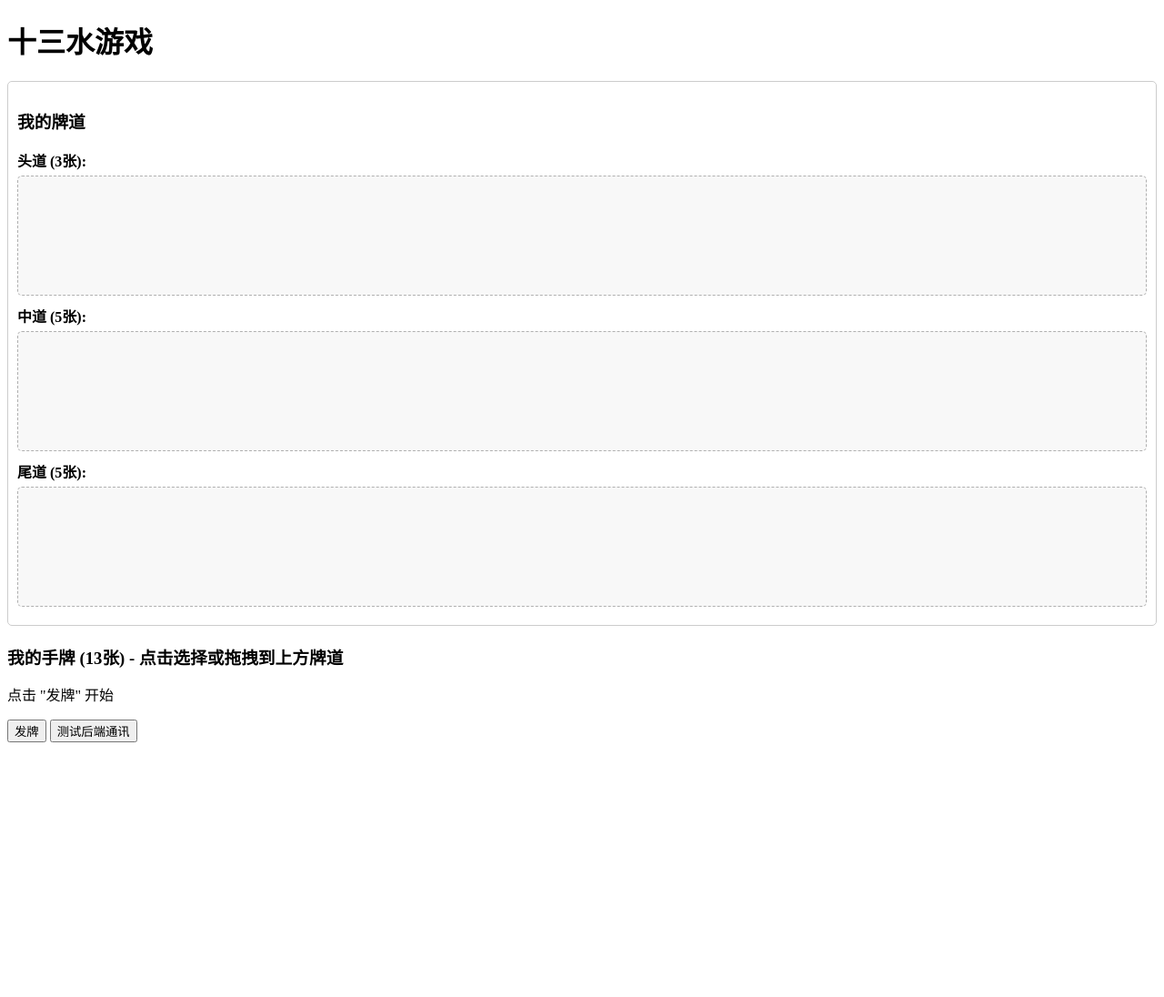
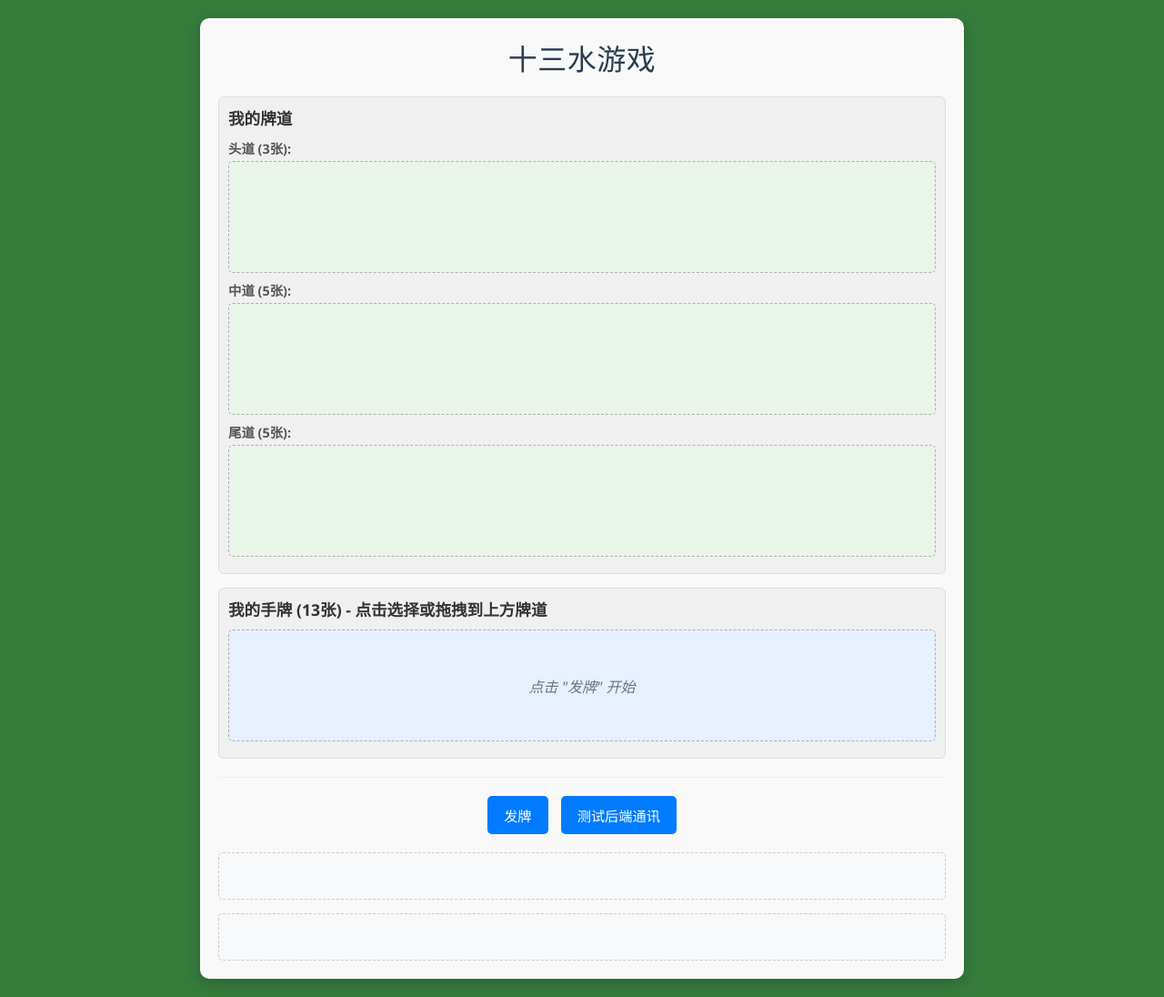
Before and after one commit to wen952888/cdd, a PHP site: page / in a window 1280 px wide. Shown: the whole page at 91% size. Before the commit the page ends 816 px from the top, so only its background shows below. Run offline with PHP 8.4, Linux system fonts and the light colour scheme.

Commit message:
Update style.css

```diff
--- a/frontend/css/style.css
+++ b/frontend/css/style.css
@@ -1,57 +1,223 @@
-/* ... (已有样式) ... */
+/* frontend/css/style.css */
 
-.player-area {
+body {
+    font-family: 'Segoe UI', Tahoma, Geneva, Verdana, sans-serif;
+    display: flex;
+    justify-content: center;
+    align-items: flex-start; /* 改为 flex-start 以便内容多时可以滚动 */
+    min-height: 100vh;
+    background-color: #367c3d;
+    margin: 0;
+    padding: 20px; /* 给整体页面一些边距 */
+    box-sizing: border-box;
+}
+
+.game-container {
+    background-color: #f9f9f9;
+    padding: 20px; /* 减少一点内边距 */
+    border-radius: 10px; /* 统一圆角 */
+    box-shadow: 0 4px 15px rgba(0,0,0,0.2);
+    text-align: center;
+    width: 100%; /* 响应式宽度 */
+    max-width: 800px; /* 限制最大宽度 */
+    margin: 0 auto; /* 水平居中 */
+}
+
+h1 {
+    color: #2c3e50;
+    margin-top: 0; /* 移除顶部外边距 */
     margin-bottom: 20px;
+    font-weight: 400; /* 稍微加粗一点 */
+    letter-spacing: 0.5px;
+}
+
+/* 牌道区域和手牌区域的通用容器样式 */
+.player-area, .initial-hand-area {
+    margin-bottom: 15px;
     padding: 10px;
-    border: 1px solid #ccc;
-    border-radius: 5px;
+    border: 1px solid #dcdcdc; /* 统一边框颜色 */
+    border-radius: 6px; /* 统一圆角 */
+    background-color: #f0f0f0; /* 浅灰色背景 */
 }
+
+.player-area h3, .initial-hand-area h3 {
+    margin-top: 0;
+    margin-bottom: 10px;
+    font-size: 1.1em;
+    color: #333;
+    text-align: left;
+}
+
 .organized-rows .hand-row-label {
     font-weight: bold;
-    margin-top: 10px;
-    margin-bottom: 5px;
+    margin-top: 8px;
+    margin-bottom: 4px;
     text-align: left;
+    font-size: 0.9em;
+    color: #555;
 }
-.hand-row {
+.hand-row-label span { /* 牌型提示文字 */
+    font-weight: normal;
+    color: #007bff;
+}
+
+
+/* 放置已整理牌的牌道 和 初始手牌区域 */
+.hand-row, #player-hand {
     display: flex;
-    flex-wrap: nowrap; /* 牌道内不换行，除非牌多 */
+    flex-wrap: wrap; /* 允许牌换行，特别是初始手牌区 */
     justify-content: flex-start; /* 从左开始排列 */
-    align-items: center;
-    gap: 5px;
-    min-height: 110px; /* 适应卡牌高度 */
-    padding: 10px;
+    align-items: center; /* 垂直居中牌 */
+    gap: 8px; /* 牌之间的间隙 */
+    min-height: 105px; /* 调整最小高度以适应卡牌 */
+    padding: 8px;
     border: 1px dashed #b0b0b0;
     border-radius: 5px;
-    background-color: #f8f8f8;
-    margin-bottom: 10px;
+    background-color: #e9f5e9; /* 更浅的绿色背景 */
+    margin-bottom: 8px;
 }
-.initial-hand-area {
-    margin-top: 20px;
-}
-.initial-hand-area h3 {
-    margin-bottom: 10px;
+#player-hand { /* 初始手牌区特定样式，如果需要 */
+    background-color: #e6f0ff; /* 淡蓝色背景 */
 }
 
-/* 用于拖拽目标区域高亮 (可选) */
-.droppable-area.sortable-ghost {
-    background-color: #e6ffe6; /* 拖拽时目标区域的背景色 */
-}
-.card-css.sortable-chosen {
-    opacity: 0.7;
-    transform: scale(1.05);
+
+/* --- CSS 扑克牌样式 --- */
+.card-css {
+    /* 强制显示基本属性，方便调试 */
+    width: 65px !important;
+    height: 95px !important;
+    background-color: white !important;
+    border: 2px solid black !important; /* 使用更明显的边框进行测试 */
+    color: black !important; /* 默认文字颜色，确保可见 */
+
+    border-radius: 6px; /* 统一圆角 */
+    box-shadow: 1px 1px 4px rgba(0,0,0,0.2);
+    position: relative;
+    font-family: 'Georgia', serif; /* 衬线字体 */
+    overflow: hidden;
+    display: flex;
+    flex-direction: column;
+    justify-content: center;
+    align-items: center;
+    padding: 4px; /* 内边距 */
+    box-sizing: border-box;
+    transition: transform 0.15s ease-out, box-shadow 0.15s ease-out; /* 过渡效果 */
 }
 
-/* 选中的卡牌样式 */
+/* 左上角的点数和花色 */
+.card-css::before {
+    content: attr(data-rank) "\A" attr(data-suit);
+    white-space: pre;
+    position: absolute;
+    top: 5px; /* 调整位置 */
+    left: 5px;
+    line-height: 1.1; /* 调整行高 */
+    text-align: center;
+    font-size: 16px; /* 调整角标字体大小 */
+    font-weight: bold;
+    z-index: 1;
+}
+
+/* 右下角的点数和花色 */
+.card-css::after {
+    content: attr(data-rank) "\A" attr(data-suit);
+    white-space: pre;
+    position: absolute;
+    bottom: 5px;
+    right: 5px;
+    transform: rotate(180deg);
+    line-height: 1.1;
+    text-align: center;
+    font-size: 16px;
+    font-weight: bold;
+    z-index: 1;
+}
+
+/* 花色颜色 (确保这里的类名与JS中 suitCssClass 一致) */
+.card-css.hearts,
+.card-css.diamonds {
+    color: #D32F2F !important; /* 强制红色 */
+}
+
+.card-css.spades,
+.card-css.clubs {
+    color: #111111 !important; /* 强制黑色 */
+}
+
+/* 中心花色图案的样式 */
+.card-center-suit {
+    font-size: 30px;  /* 减小中心花色图案大小 */
+    line-height: 1;
+    /* 颜色会从父元素 .card-css 继承 */
+    /* 如果父元素的 color 被 !important 覆盖，这里也需要 !important 或单独设置 */
+    /* 例如：.card-css.hearts .card-center-suit { color: #D32F2F !important; } */
+}
+
+
+/* 可选卡牌的样式 */
 .card-css.selectable:hover {
     cursor: pointer;
-    box-shadow: 0 0 8px gold;
+    transform: translateY(-3px) scale(1.03);
+    box-shadow: 0 4px 8px rgba(0,0,0,0.2);
 }
 .card-css.selected {
-    border: 2px solid gold;
-    transform: translateY(-5px);
+    border: 3px solid gold !important; /* 更明显的选中边框 */
+    transform: translateY(-5px) scale(1.05);
+    box-shadow: 0 0 10px gold;
 }
 
+
+/* --- 控制按钮和消息区域样式 --- */
+.controls {
+    margin-top: 20px;
+    padding-top: 15px;
+    border-top: 1px solid #eee; /* 分隔线 */
+}
+.controls button {
+    padding: 10px 18px; /* 调整按钮大小 */
+    margin: 5px;
+    border: none;
+    border-radius: 5px;
+    background-color: #007bff; /* Bootstrap 主题蓝 */
+    color: white;
+    cursor: pointer;
+    font-size: 0.95em; /* 调整字体大小 */
+    transition: background-color 0.2s ease, box-shadow 0.2s ease;
+}
+
+.controls button:hover {
+    background-color: #0056b3;
+    box-shadow: 0 2px 5px rgba(0,0,0,0.1);
+}
+.controls button:disabled {
+    background-color: #cccccc;
+    cursor: not-allowed;
+}
+.controls button:active {
+    background-color: #004085;
+}
+
+
+.message-area, .score-area {
+    margin-top: 15px;
+    padding: 10px;
+    border: 1px dashed #ccc;
+    min-height: 30px;
+    background-color: #f8f9fa; /* 更亮的背景 */
+    border-radius: 5px;
+    font-size: 0.9em;
+    color: #495057; /* 深灰色文字 */
+}
 .score-area {
-    margin-top: 15px;
     font-weight: bold;
+    color: #198754; /* 绿色表示得分 */
 }
+
+/* 初始提示文字 */
+.hand-row p, #player-hand p {
+    color: #6c757d; /* Bootstrap muted color */
+    font-style: italic;
+    width: 100%; /* 确保提示文字居中或占满一行 */
+    text-align: center;
+    margin: 10px 0;
+}
```
